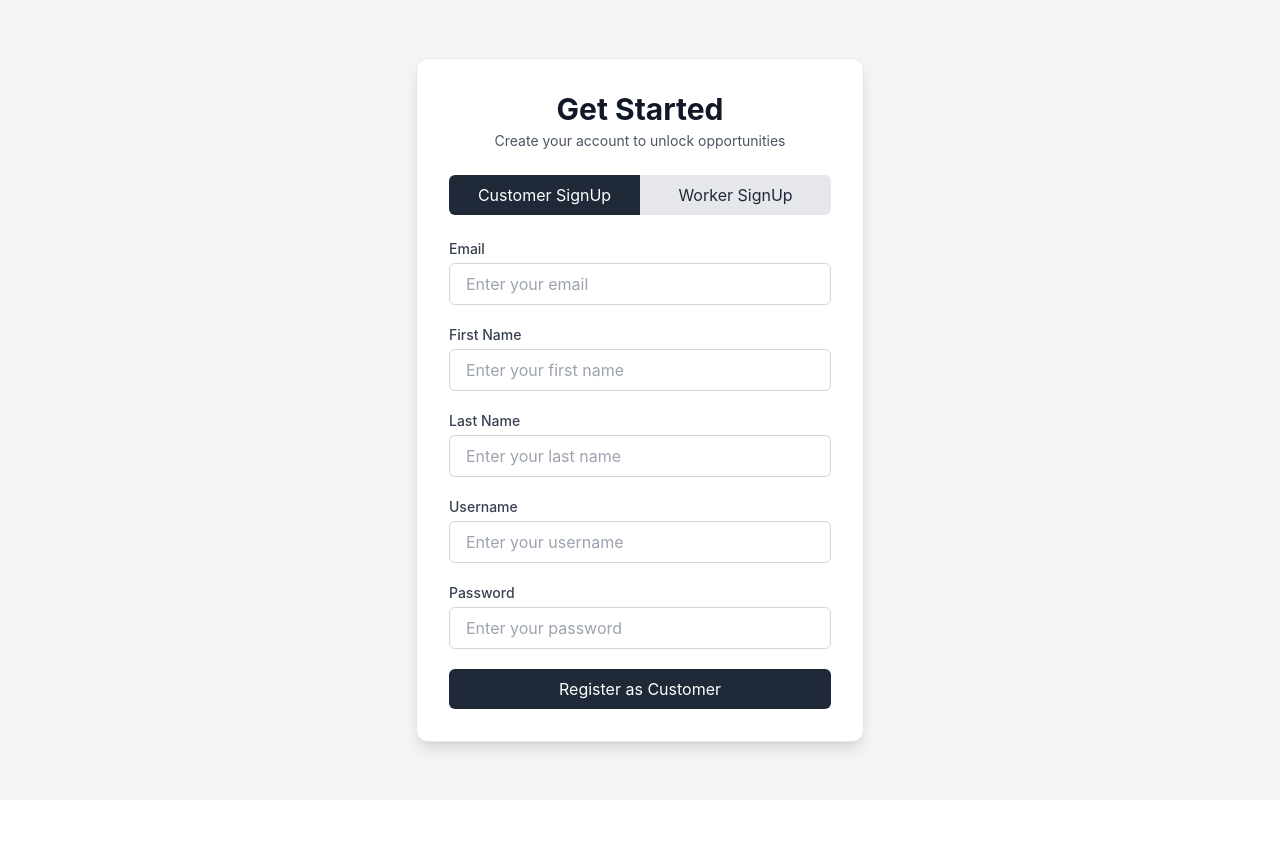
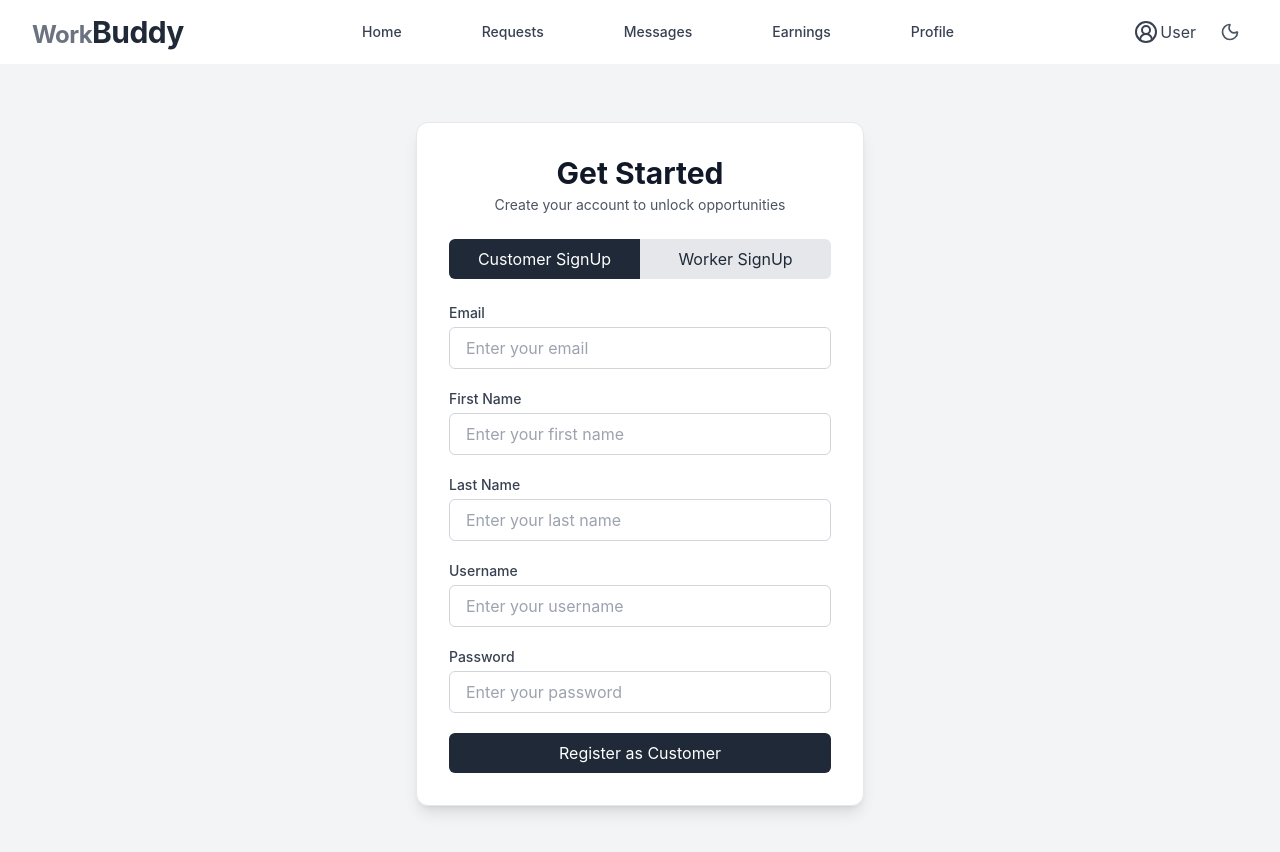
Before and after one commit to Ravicharan13/workbuddy, a React (Create React App) app in the folder frontend/workbuddy/: page / in a window 1280 px wide. Shown: the top 852 px of the page. Before the commit the page ends 800 px from the top, so only its background shows below. Built offline with nearby package versions, Linux system fonts and the light colour scheme.

Commit message:
navbar creation

```diff
--- a/frontend/workbuddy/package.json
+++ b/frontend/workbuddy/package.json
@@ -7,6 +7,7 @@
     "@testing-library/jest-dom": "^6.6.3",
     "@testing-library/react": "^16.3.0",
     "@testing-library/user-event": "^13.5.0",
+    "lucide-react": "^0.525.0",
     "react": "^19.1.0",
     "react-dom": "^19.1.0",
     "react-router-dom": "^6.18.0",
--- a/frontend/workbuddy/src/App.js
+++ b/frontend/workbuddy/src/App.js
@@ -1,12 +1,15 @@
-import logo from './logo.svg';
 import SignUp from "./Components/SignUp"
 import './App.css';
+import Navbar from "./Components/SignUp/Navbar";
 
 function App() {
   return (
+    <>
+    <Navbar/>
     <div className="App">
       <SignUp/>
     </div>
+    </>
   );
 }
 
--- /dev/null
+++ b/frontend/workbuddy/src/Components/SignUp/Navbar.jsx
@@ -0,0 +1,76 @@
+import { useState } from 'react';
+import { Moon, Sun, Menu, X, CircleUserRound } from 'lucide-react';
+
+const Navbar = () => {
+  const [isDark, setIsDark] = useState(false);
+  const [menuOpen, setMenuOpen] = useState(false);
+
+  const toggleTheme = () => {
+    setIsDark(!isDark);
+    document.documentElement.classList.toggle('dark');
+  };
+
+  const toggleMenu = () => {
+    setMenuOpen(!menuOpen);
+  };
+
+  return (
+    <nav className="bg-white dark:bg-gray-900 shadow-md">
+      <div className="max-w-7xl mx-auto px-4 sm:px-6 lg:px-8">
+        <div className="flex justify-between items-center h-16">
+          {/* Logo */}
+          <div className="text-2xl font-bold text-gray-800 dark:text-white">
+            <div className="md:text-2xl text-lg font-bold text-gray-500 tracking-tight">
+                Work<span className="text-gray-800 md:text-3xl text-xl dark:text-white">Buddy</span>
+                </div>
+          </div>
+
+          {/* Desktop Menu */}
+          <div className="hidden md:flex md:space-x-8 lg:space-x-20  text-sm font-medium">
+            <a href="#" className="text-gray-700 dark:text-gray-300 duration-300 hover:text-gray-500 dark:hover:text-gray-500">Home</a>
+            <a href="#" className="text-gray-700 dark:text-gray-300 hover:text-gray-500 dark:hover:text-gray-500">Requests</a>
+            <a href="#" className="text-gray-700 dark:text-gray-300 hover:text-gray-500 dark:hover:text-gray-500">Messages</a>
+            <a href="#" className="text-gray-700 dark:text-gray-300 hover:text-gray-500 dark:hover:text-gray-500">Earnings</a>
+            <a href="#" className="text-gray-700 dark:text-gray-300 hover:text-gray-500 dark:hover:text-gray-500">Profile</a>
+          </div>
+
+          {/* Right Side: Theme Toggle + Mobile Menu Button */}
+          <div className="flex items-center space-x-4">
+            <div className='flex space-x-0 text-gray-700 dark:text-gray-300'>
+            <CircleUserRound className="w-7 h-6" />
+            <p>User </p>
+            </div>
+
+            <button
+              onClick={toggleTheme}
+              className="p-2 rounded-full text-gray-600 dark:text-gray-300 hover:bg-gray-100 dark:hover:bg-gray-700"
+            >
+              {isDark ? <Sun size={20} /> : <Moon size={20} />}
+            </button>
+
+            <button
+              onClick={toggleMenu}
+              className="md:hidden p-2 rounded-md text-gray-600 dark:text-gray-300 hover:bg-gray-100 dark:hover:bg-gray-700"
+            >
+              {menuOpen ? <X size={24} /> : <Menu size={24} />}
+            </button>
+          </div>
+        </div>
+
+        {/* Mobile Menu */}
+        {menuOpen && (
+            <div className="absolute top-16 left-0 w-full bg-white dark:bg-gray-900 shadow-md md:hidden z-50 text-base font-medium space-y-2 px-4 py-4">
+                <a href="#" className="block text-gray-700 dark:text-gray-300 hover:text-gray-500 dark:hover:text-gray-500">Home</a>
+                <a href="#" className="block text-gray-700 dark:text-gray-300 hover:text-gray-500 dark:hover:text-gray-500">Requests</a>
+                <a href="#" className="block text-gray-700 dark:text-gray-300 hover:text-gray-500 dark:hover:text-gray-500">Messages</a>
+                <a href="#" className="block text-gray-700 dark:text-gray-300 hover:text-gray-500 dark:hover:text-gray-500">Earnings</a>
+                <a href="#" className="block text-gray-700 dark:text-gray-300 hover:text-gray-500 dark:hover:text-gray-500">Profile</a>
+            </div>
+            )}
+
+      </div>
+    </nav>
+  );
+};
+
+export default Navbar;
--- a/frontend/workbuddy/tailwind.config.js
+++ b/frontend/workbuddy/tailwind.config.js
@@ -1,5 +1,6 @@
 /** @type {import('tailwindcss').Config} */
 module.exports = {
+  darkMode: 'class',
   content: [
     "./src/**/*.{js,jsx,ts,tsx}",
   ],
```
Also changed, not shown: 1 other file (tests, documents, lock files or other folders).
